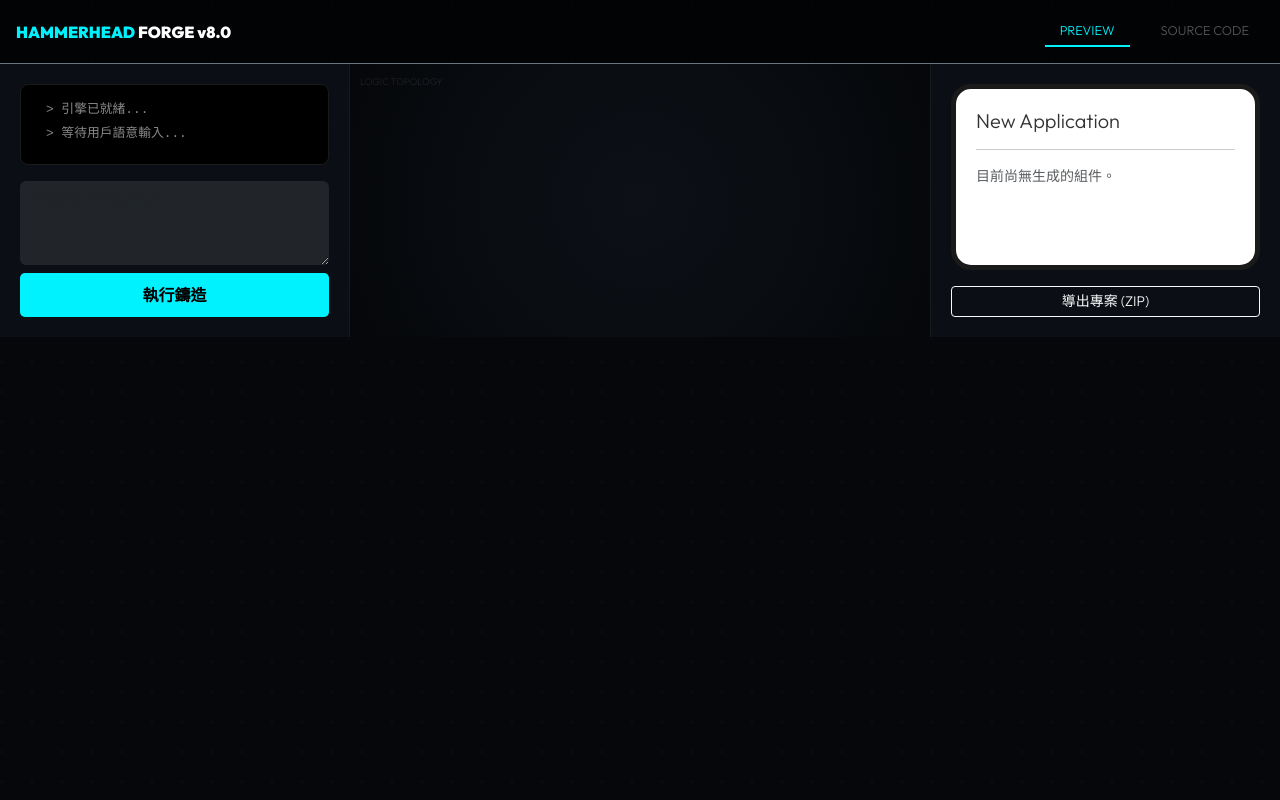
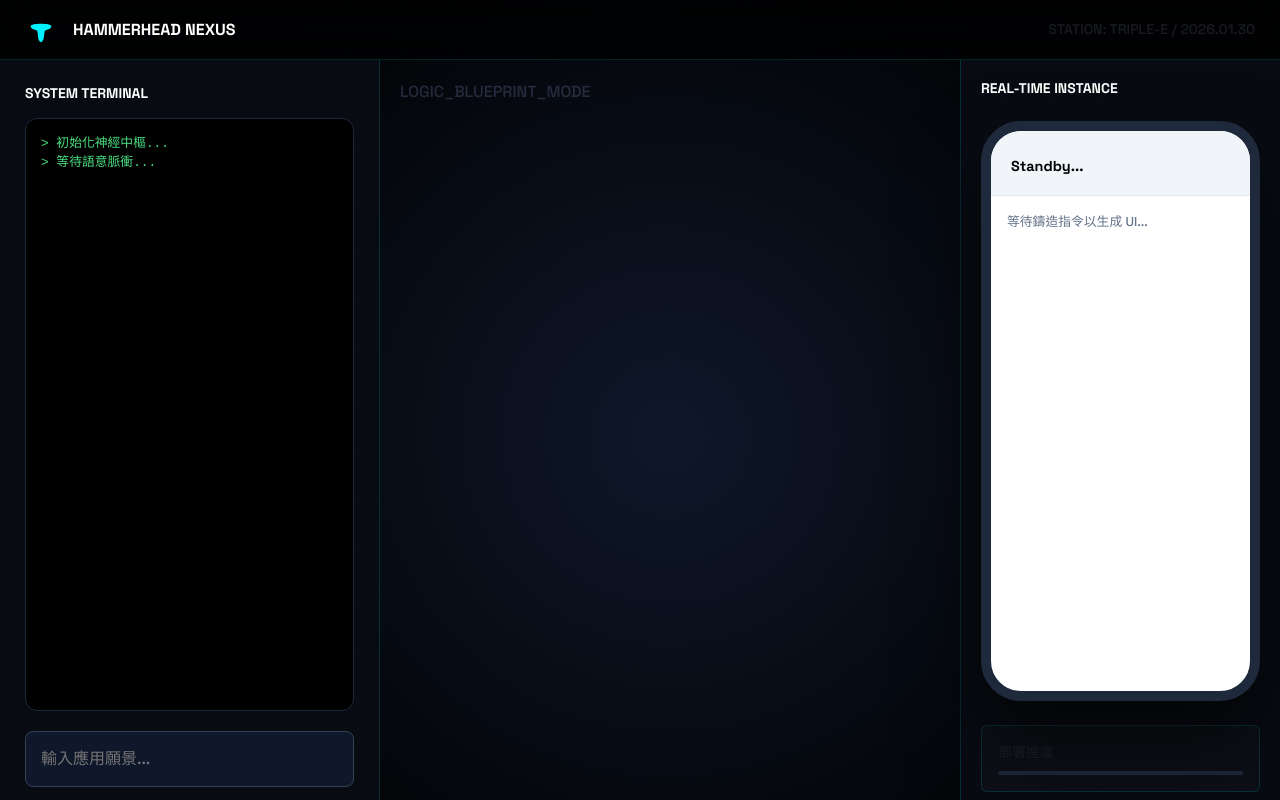
Before and after one commit to ateryenen/hammerhead, a plain HTML site: page index.html in a window 1280 px wide. Drawn offline with nearby package versions, Linux system fonts and the light colour scheme.

Commit message:
Update index.html

```diff
--- a/index.html
+++ b/index.html
@@ -3,136 +3,135 @@
 <head>
     <meta charset="UTF-8">
     <meta name="viewport" content="width=device-width, initial-scale=1.0">
-    <title>Hammerhead | Functional Forge v8.0</title>
+    <title>Hammerhead | Neural Nexus V9.0</title>
     <link href="https://cdn.jsdelivr.net/npm/bootstrap@5.3.0/dist/css/bootstrap.min.css" rel="stylesheet">
-    <link href="https://fonts.googleapis.com/css2?family=Outfit:wght@300;600;900&display=swap" rel="stylesheet">
+    <link href="https://fonts.googleapis.com/css2?family=Space+Grotesk:wght@300;500;700&display=swap" rel="stylesheet">
     <style>
-        :root { --h-cyan: #00f2ff; --h-bg: #05070a; --h-card: rgba(13, 17, 23, 0.9); }
-        body { background: var(--h-bg); color: #c9d1d9; font-family: 'Outfit', sans-serif; height: 100vh; margin: 0; overflow: hidden; }
-        .grid-bg { position: fixed; inset: 0; z-index: -1; background-image: radial-gradient(circle at 2px 2px, rgba(0,242,255,0.05) 1px, transparent 0); background-size: 30px 30px; }
+        :root { --h-neon: #00f2ff; --h-bg: #030508; --h-panel: rgba(10, 14, 20, 0.85); --h-border: rgba(0, 242, 255, 0.15); }
+        body { background: var(--h-bg); color: #a5b4fc; font-family: 'Space Grotesk', sans-serif; height: 100vh; margin: 0; overflow: hidden; }
+        .nexus-grid { position: fixed; inset: 0; background-image: linear-gradient(var(--h-border) 1px, transparent 1px), linear-gradient(90deg, var(--h-border) 1px, transparent 1px); background-size: 50px 50px; mask-image: radial-gradient(circle at center, black, transparent 90%); z-index: -1; }
 
-        /* 佈局 */
-        .page { display: none; height: 100vh; }
-        .page.active { display: flex; flex-direction: column; }
-        .main-container { display: grid; grid-template-columns: 350px 1fr 350px; flex: 1; overflow: hidden; }
+        /* 介面框架 */
+        .app-wrapper { display: flex; flex-direction: column; height: 100vh; }
+        header { height: 60px; border-bottom: 1px solid var(--h-border); display: flex; align-items: center; padding: 0 25px; background: rgba(0,0,0,0.6); backdrop-filter: blur(20px); justify-content: space-between; }
+        .main-content { display: grid; grid-template-columns: 380px 1fr 320px; flex: 1; overflow: hidden; }
 
-        /* 左側：指令與日誌 */
-        .panel-left { background: var(--h-card); border-right: 1px solid rgba(255,255,255,0.05); display: flex; flex-direction: column; padding: 20px; }
-        #log-window { flex: 1; background: #000; border-radius: 8px; padding: 15px; font-family: monospace; font-size: 0.8rem; overflow-y: auto; color: #888; border: 1px solid #1a1a1a; }
-        .log-entry { margin-bottom: 5px; border-left: 2px solid transparent; padding-left: 8px; }
-        .log-entry.info { border-left-color: var(--h-cyan); color: #fff; }
+        /* 控制面板 */
+        .side-panel { background: var(--h-panel); border-right: 1px solid var(--h-border); padding: 25px; display: flex; flex-direction: column; }
+        .terminal { flex: 1; background: #000; border-radius: 12px; padding: 15px; font-family: 'Courier New', monospace; font-size: 0.8rem; overflow-y: auto; color: #4ade80; border: 1px solid #1e293b; box-shadow: inset 0 0 20px rgba(0,0,0,0.5); }
+        .cmd-input { background: #0f172a; border: 1px solid #334155; border-radius: 8px; color: #fff; padding: 15px; margin-top: 20px; width: 100%; outline: none; transition: 0.3s; }
+        .cmd-input:focus { border-color: var(--h-neon); box-shadow: 0 0 20px rgba(0, 242, 255, 0.2); }
 
-        /* 中央：架構可視化 */
-        .panel-mid { position: relative; background: radial-gradient(circle at center, #0d1117 0%, #05070a 100%); overflow: hidden; }
-        .node-obj { position: absolute; background: rgba(0, 242, 255, 0.1); border: 1px solid var(--h-cyan); padding: 8px 16px; border-radius: 4px; font-size: 0.7rem; color: #fff; cursor: move; }
+        /* 畫布 */
+        .viewport { background: radial-gradient(circle at center, #0f172a 0%, #030508 100%); position: relative; overflow: hidden; }
+        .node-box { position: absolute; background: rgba(0,0,0,0.7); border: 1px solid var(--h-neon); padding: 12px 24px; border-radius: 10px; font-size: 0.75rem; color: #fff; box-shadow: 0 10px 30px rgba(0,0,0,0.5); animation: pop 0.4s cubic-bezier(0.175, 0.885, 0.32, 1.275); cursor: pointer; }
+        @keyframes pop { from { transform: scale(0.5); opacity: 0; } to { transform: scale(1); opacity: 1; } }
 
-        /* 右側：即時預覽與代碼 */
-        .panel-right { background: var(--h-card); border-left: 1px solid rgba(255,255,255,0.05); padding: 20px; display: flex; flex-direction: column; }
-        .preview-window { flex: 1; background: #fff; border-radius: 20px; overflow-y: auto; color: #333; padding: 20px; border: 5px solid #1a1a1a; }
-        .code-view { flex: 1; background: #1e1e1e; border-radius: 10px; padding: 15px; font-family: monospace; font-size: 0.7rem; color: #d4d4d4; display: none; overflow: auto; }
-
-        /* 通用組件 */
-        .btn-h { background: var(--h-cyan); color: #000; font-weight: bold; border-radius: 5px; border: none; padding: 10px; width: 100%; transition: 0.3s; }
-        .btn-h:hover { box-shadow: 0 0 15px var(--h-cyan); }
-        .tab-btn { cursor: pointer; padding: 5px 15px; font-size: 0.8rem; color: #555; }
-        .tab-btn.active { color: var(--h-cyan); border-bottom: 2px solid var(--h-cyan); }
+        /* 預覽區 */
+        .preview-panel { background: var(--h-panel); border-left: 1px solid var(--h-border); padding: 20px; display: flex; flex-direction: column; }
+        .iphone-frame { width: 100%; height: 580px; background: #fff; border-radius: 40px; border: 10px solid #1e293b; overflow: hidden; box-shadow: 0 40px 80px rgba(0,0,0,0.6); position: relative; }
+        .app-top { background: #f1f5f9; height: 65px; padding: 25px 20px 0; font-weight: bold; color: #000; border-bottom: 1px solid #e2e8f0; font-size: 0.9rem; }
     </style>
 </head>
 <body>
 
-<div class="grid-bg"></div>
+<div class="nexus-grid"></div>
 
-<nav class="p-3 border-bottom border-secondary d-flex justify-content-between align-items-center" style="background: rgba(0,0,0,0.5);">
-    <div class="fw-bold text-white"><span style="color:var(--h-cyan)">HAMMERHEAD</span> FORGE v8.0</div>
-    <div class="d-flex gap-3">
-        <div class="tab-btn active" id="btn-preview" onclick="toggleView('preview')">PREVIEW</div>
-        <div class="tab-btn" id="btn-code" onclick="toggleView('code')">SOURCE CODE</div>
-    </div>
-</nav>
+<div class="app-wrapper">
+    <header>
+        <div class="d-flex align-items-center">
+            <svg width="32" height="32" viewBox="0 0 100 100"><path d="M 82 38 C 82 28, 18 28, 18 38 C 18 48, 32 48, 38 52 C 42 65, 38 82, 50 88 C 62 82, 58 65, 62 52 C 68 48, 82 48, 82 38 Z" fill="#00f2ff"/></svg>
+            <span class="ms-3 fw-bold tracking-widest text-white">HAMMERHEAD NEXUS</span>
+        </div>
+        <div class="small text-muted">STATION: TRIPLE-E / 2026.01.30</div>
+    </header>
 
-<div class="main-container">
-    <div class="panel-left">
-        <div id="log-window">
-            <div class="log-entry">> 引擎已就緒...</div>
-            <div class="log-entry">> 等待用戶語意輸入...</div>
+    <div class="main-content">
+        <div class="side-panel">
+            <h6 class="text-white mb-3 small fw-bold">SYSTEM TERMINAL</h6>
+            <div id="logs" class="terminal">
+                <div>> 初始化神經中樞...</div>
+                <div>> 等待語意脈衝...</div>
+            </div>
+            <input type="text" id="user-input" class="cmd-input" placeholder="輸入應用願景..." onkeypress="if(event.key==='Enter') executeForge()">
         </div>
-        <textarea id="cmd-in" class="form-control bg-dark text-white border-0 mt-3" rows="3" placeholder="描述您的功能需求..."></textarea>
-        <button class="btn-h mt-2" onclick="processForge()">執行鑄造</button>
-    </div>
 
-    <div class="panel-mid" id="canvas">
-        <div style="position:absolute; top:10px; left:10px; color:rgba(255,255,255,0.1); font-size:0.6rem;">LOGIC TOPOLOGY</div>
-    </div>
+        <div class="viewport" id="canvas">
+            <div style="position:absolute; top:20px; left:20px; opacity:0.2;">LOGIC_BLUEPRINT_MODE</div>
+        </div>
 
-    <div class="panel-right">
-        <div id="preview-area" class="preview-window">
-            <h5 id="app-title">New Application</h5>
-            <hr>
-            <div id="app-content" class="small text-muted">目前尚無生成的組件。</div>
+        <div class="preview-panel">
+            <h6 class="text-white mb-4 small fw-bold">REAL-TIME INSTANCE</h6>
+            <div class="iphone-frame" id="mockup">
+                <div class="app-top" id="app-name">Standby...</div>
+                <div class="p-3" id="app-body" style="color:#64748b; font-size:0.8rem;">
+                    等待鑄造指令以生成 UI...
+                </div>
+            </div>
+            <div class="mt-4 p-3 rounded" style="background:rgba(255,255,255,0.02); border:1px solid var(--h-border);">
+                <small class="d-block text-muted mb-2">部署進度</small>
+                <div class="progress" style="height:4px; background:#1e293b;">
+                    <div id="p-bar" class="progress-bar bg-info" style="width: 0%"></div>
+                </div>
+            </div>
         </div>
-        <pre id="code-area" class="code-view"></pre>
-        <button class="btn btn-outline-light btn-sm mt-3" onclick="exportCode()">導出專案 (ZIP)</button>
     </div>
 </div>
 
 <script>
-    let components = [];
+    // 初始化系統
+    const logs = document.getElementById('logs');
+    const canvas = document.getElementById('canvas');
+    const appBody = document.getElementById('app-body');
+    const appName = document.getElementById('app-name');
+    const pBar = document.getElementById('p-bar');
 
-    function toggleView(type) {
-        document.getElementById('preview-area').style.display = type === 'preview' ? 'block' : 'none';
-        document.getElementById('code-area').style.display = type === 'code' ? 'block' : 'none';
-        document.getElementById('btn-preview').classList.toggle('active', type === 'preview');
-        document.getElementById('btn-code').classList.toggle('active', type === 'code');
+    function addLog(text, color="#4ade80") {
+        const d = document.createElement('div');
+        d.style.color = color;
+        d.innerText = `> ${text}`;
+        logs.appendChild(d);
+        logs.scrollTop = logs.scrollHeight;
     }
 
-    function addLog(msg, type='normal') {
-        const log = document.getElementById('log-window');
-        log.innerHTML += `<div class="log-entry ${type}">> ${msg}</div>`;
-        log.scrollTop = log.scrollHeight;
+    function executeForge() {
+        const val = document.getElementById('user-input').value;
+        if(!val) return;
+
+        addLog(`接收指令: ${val}`, "#fff");
+        addLog("正在解析語意結構...", "#00f2ff");
+
+        // 模擬鑄造流程
+        const steps = ['DB_SCHEMA', 'API_RESOURCES', 'AUTH_LAYER', 'UI_COMPONENTS', 'DEPLOY_V1'];
+        steps.forEach((s, i) => {
+            setTimeout(() => {
+                const node = document.createElement('div');
+                node.className = 'node-box';
+                node.innerText = s;
+                node.style.left = 15 + (i*15) + '%';
+                node.style.top = 30 + (i%2 ? 15 : -15) + '%';
+                canvas.appendChild(node);
+
+                addLog(`建立組件 [${s}] ... OK`, "#00f2ff");
+                pBar.style.width = ((i+1)*20) + '%';
+
+                if(i === steps.length - 1) finishForge(val);
+            }, i * 600);
+        });
+        document.getElementById('user-input').value = '';
     }
 
-    function processForge() {
-        const input = document.getElementById('cmd-in').value.toLowerCase();
-        if(!input) return;
-
-        addLog(`分析語意: "${input}"`, 'info');
-
-        // 簡易映射引擎
-        setTimeout(() => {
-            if(input.includes('login')) createComp('Login Module', '<form class="p-3 border rounded"><h5>登入</h5><input class="form-control mb-2" placeholder="帳號"><button class="btn btn-primary w-100">送出</button></form>');
-            if(input.includes('chart') || input.includes('分析')) createComp('Analytics Chart', '<div class="p-3 bg-light border text-center">📊 [圖表組件渲染中]</div>');
-            if(input.includes('table')) createComp('Data Table', '<table class="table table-sm"><thead><tr><th>ID</th><th>項目</th></tr></thead><tbody><tr><td>1</td><td>範例數據</td></tr></tbody></table>');
-
-            updateCode();
-            addLog('鑄造成功：組件已插入生產線。', 'info');
-        }, 800);
-
-        document.getElementById('cmd-in').value = '';
-    }
-
-    function createComp(name, html) {
-        // 更新 UI
-        components.push({name, html});
-        document.getElementById('app-content').innerHTML = components.map(c => `<div class="mb-4">${c.html}</div>`).join('');
-
-        // 更新畫布節點
-        const node = document.createElement('div');
-        node.className = 'node-obj';
-        node.innerText = name;
-        node.style.left = Math.random()*60 + 10 + '%';
-        node.style.top = Math.random()*60 + 10 + '%';
-        document.getElementById('canvas').appendChild(node);
-    }
-
-    function updateCode() {
-        const code = `\n<div class="container">\n` +
-                     components.map(c => `  \n  ${c.html}`).join('\n') +
-                     `\n</div>`;
-        document.getElementById('code-area').innerText = code;
-    }
-
-    function exportCode() {
-        alert("準備打包源碼...\n1. index.html\n2. assets/styles.css\n3. main.js\n\n(Alpha 階段暫不開放實體下載)");
+    function finishForge(val) {
+        appName.innerText = val.toUpperCase();
+        appBody.innerHTML = `
+            <div class="alert alert-info py-2" style="font-size:0.7rem">應用程式已成功鑄造</div>
+            <div class="list-group">
+                <div class="list-group-item border-0 bg-light mb-2 rounded">核心模組：語意引擎 v1.0</div>
+                <div class="list-group-item border-0 bg-light mb-2 rounded">接口狀態：已連線</div>
+            </div>
+            <button class="btn btn-dark w-100 btn-sm mt-3">啟動應用</button>
+        `;
+        addLog("鑄造完畢。實體已在預覽區啟動。", "#fff");
     }
 </script>
 </body>
```
